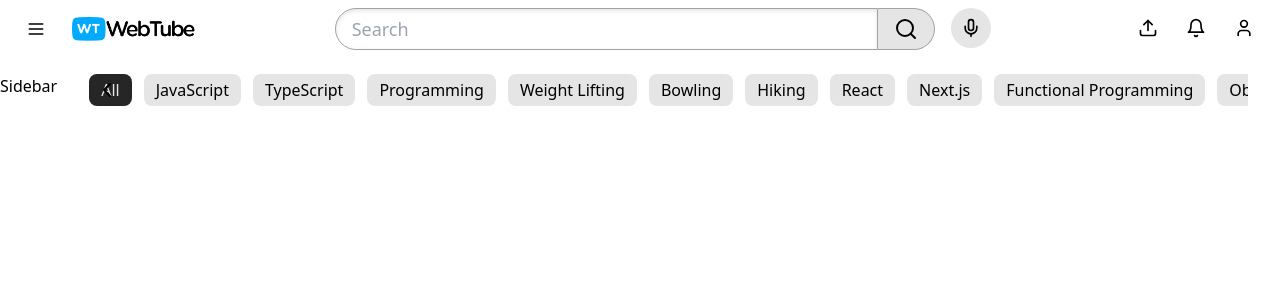
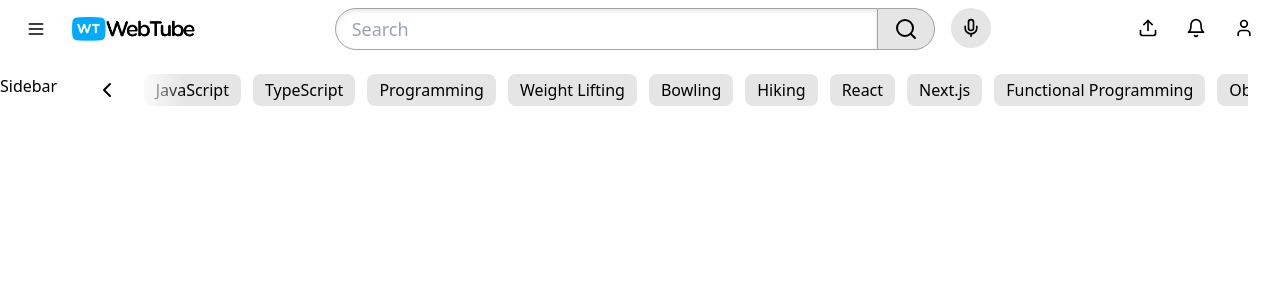
Before and after one commit to Annie-Huang/youtube-react-ts-tailwind-home-page, a React (Vite) app: page / in a window 1280 px wide. Shown: the top 300 px of the page. Built offline with nearby package versions, Linux system fonts and the light colour scheme.

Commit message:
From 50% (middle of <Button>) to 96px, add linear-gradient white-> transparent.

```diff
--- a/src/components/CategoryPills.tsx
+++ b/src/components/CategoryPills.tsx
@@ -27,7 +27,8 @@ export const CategoryPills = ({
         ))}
       </div>
 
-      <div className='absolute left-0 top-1/2 -translate-y-1/2'>
+      {/* From 50% (middle of <Button>) to 96px, add linear-gradient white-> transparent. */}
+      <div className='absolute left-0 top-1/2 -translate-y-1/2 bg-gradient-to-r from-white from-50% to-transparent w-24 h-full'>
         <Button
           variant='ghost'
           size='icon'
```
